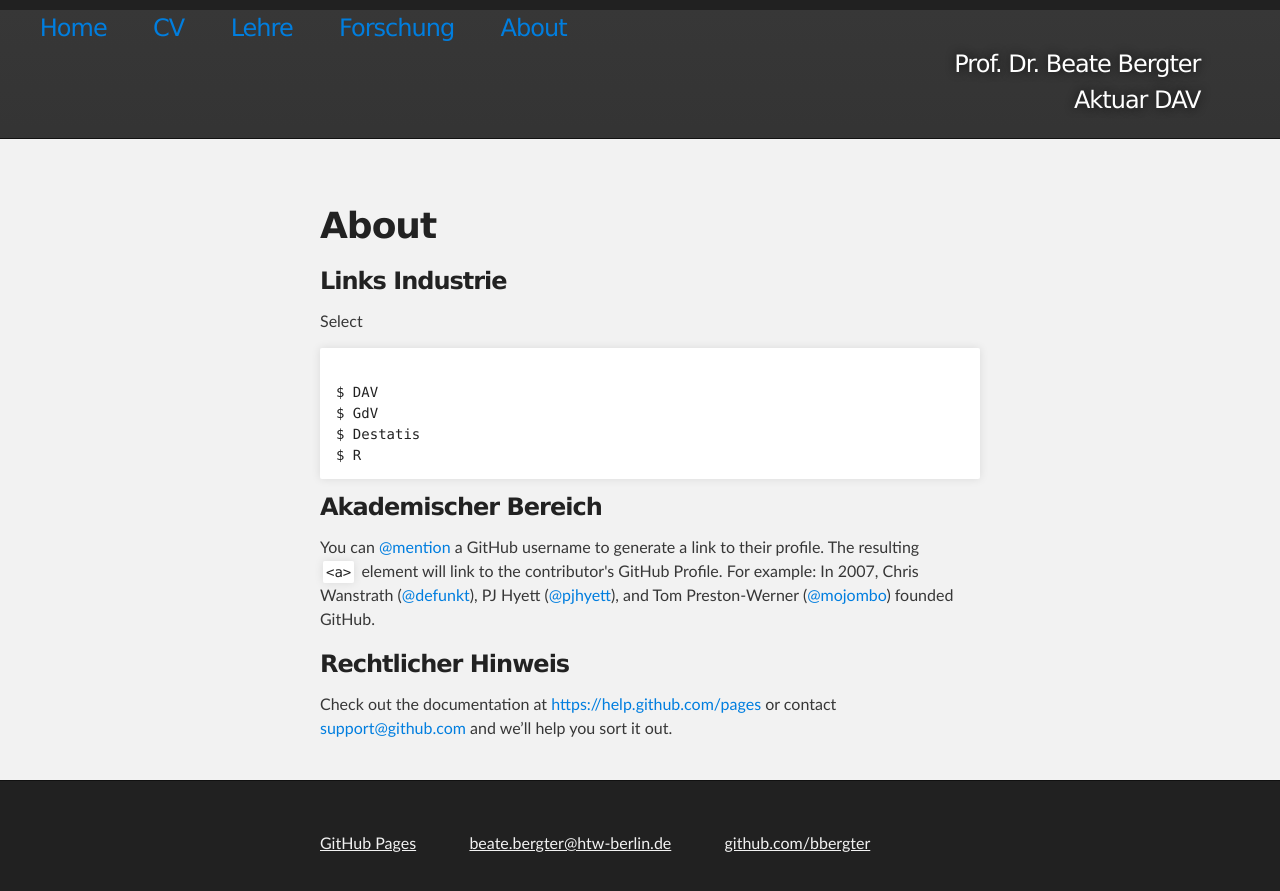
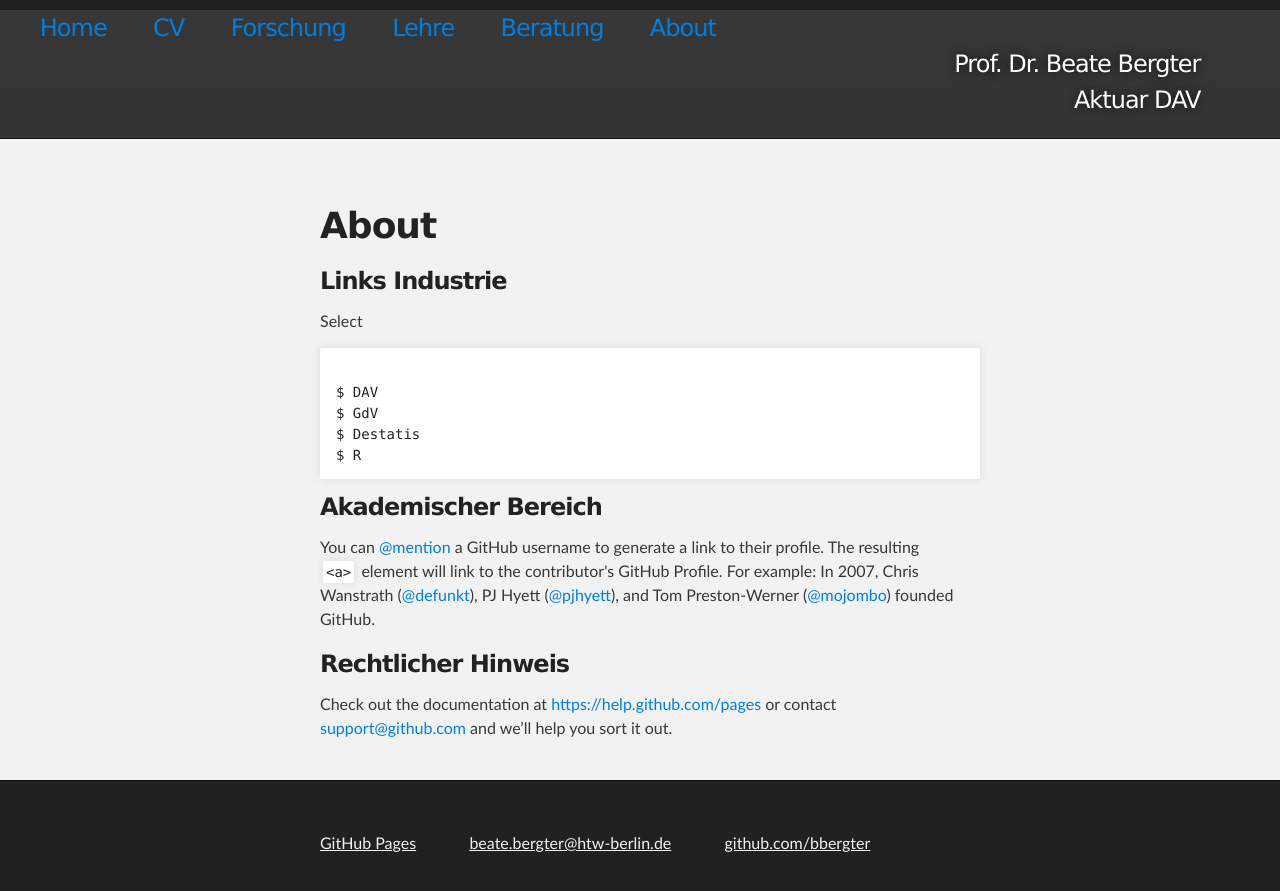
Before and after one commit to bbergter/bbergter, a Jekyll site: the page built from about/index.html, in a window 1280 px wide. Shown: the top 891 px of the page. Built offline with Jekyll 4.4.1, drawn with Linux system fonts in a browser that asks for light colours.

Commit message:
Update header.html

```diff
--- a/_includes/header.html
+++ b/_includes/header.html
@@ -1,10 +1,12 @@
 <div id="header_wrap" class="outer">
      <h2 id="project_tagline"> <nav>  &nbsp &nbsp &nbsp
-         		<a href="/">Home</a> &nbsp &nbsp &nbsp
-         		<a href="/cv">CV</a> &nbsp	 &nbsp &nbsp
+         			<a href="/">Home</a> &nbsp &nbsp &nbsp
+        		<a href="/cv">CV</a> &nbsp	 &nbsp &nbsp
+        		<a href="/forschung">Forschung</a> &nbsp &nbsp &nbsp
         		<a href="/lehre">Lehre</a> &nbsp &nbsp &nbsp
-        		<a href="/forschung">Forschung</a> &nbsp &nbsp &nbsp
-         		<a href="/about">About</a>
+        		<a href="/beratung">Beratung</a> &nbsp &nbsp &nbsp
+        		<a href="/about">About</a>
+
        	</nav>
         	 <div align="right">Prof. Dr. Beate Bergter &nbsp &nbsp &nbsp &nbsp &nbsp &nbsp <br>
           Aktuar DAV &nbsp &nbsp &nbsp  &nbsp &nbsp &nbsp </div></h2>
```
